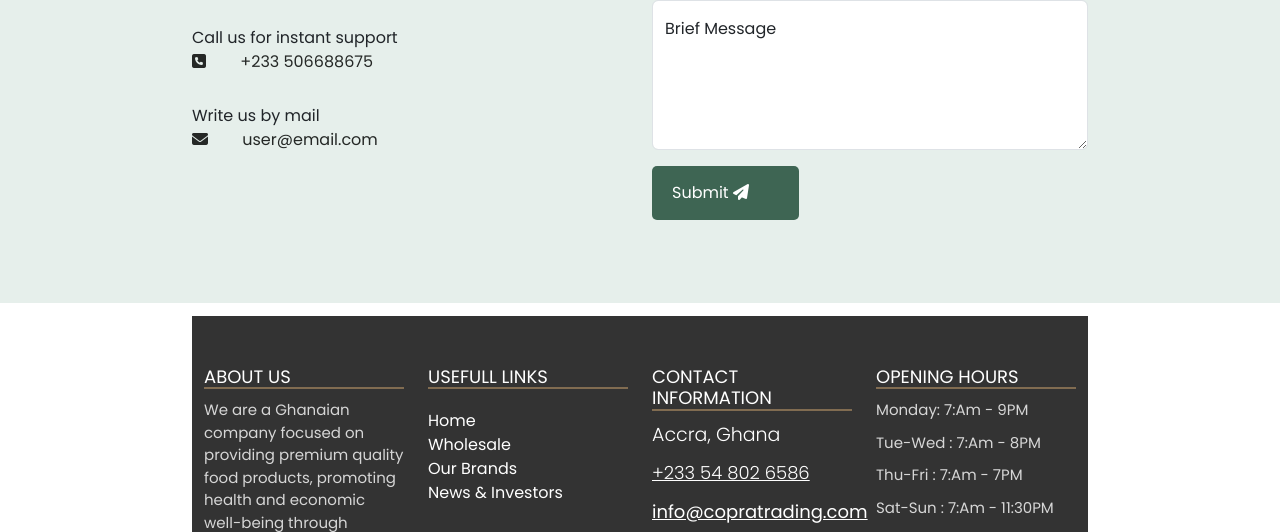
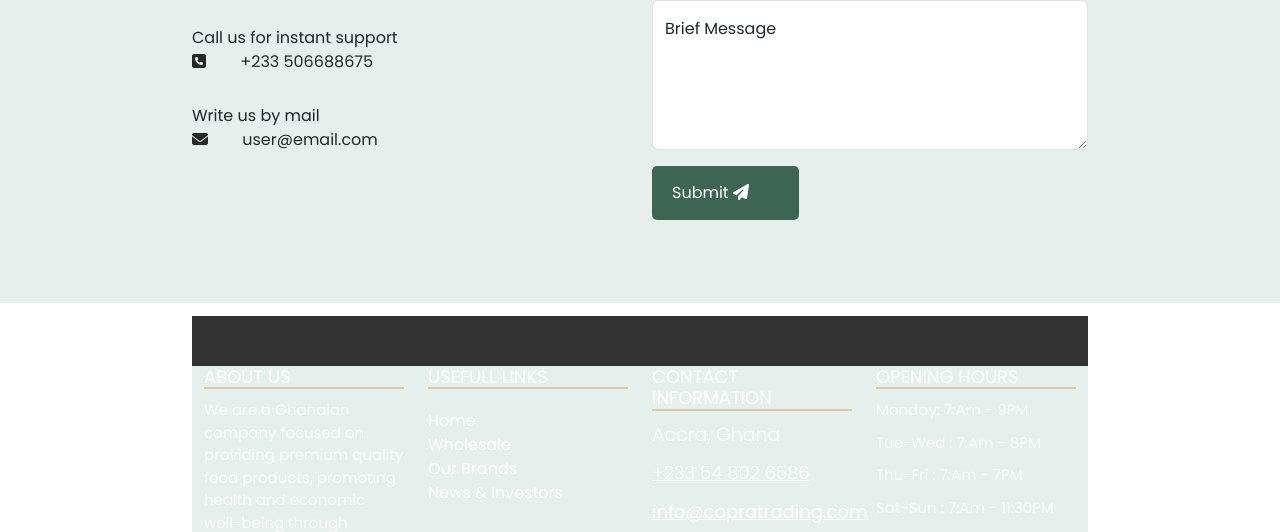
Before and after one commit to gideon767/cop, a plain HTML site: page index.html in a window 1280 px wide. Shown: the part 1937-2469 px from the top of the page. Drawn offline with nearby package versions, Linux system fonts and the light colour scheme; some packages are replaced by stand-ins of ours; a script that the page names is missing.

Commit message:
Update main.css

```diff
--- a/css/main.css
+++ b/css/main.css
@@ -192,6 +192,9 @@ i:hover {
 }
 
 /* Footer Section */
+.container {
+   background-color: rgba(230,239,235);
+}
 .footer_subscribe {
     margin-top: 30px;
 }
```
